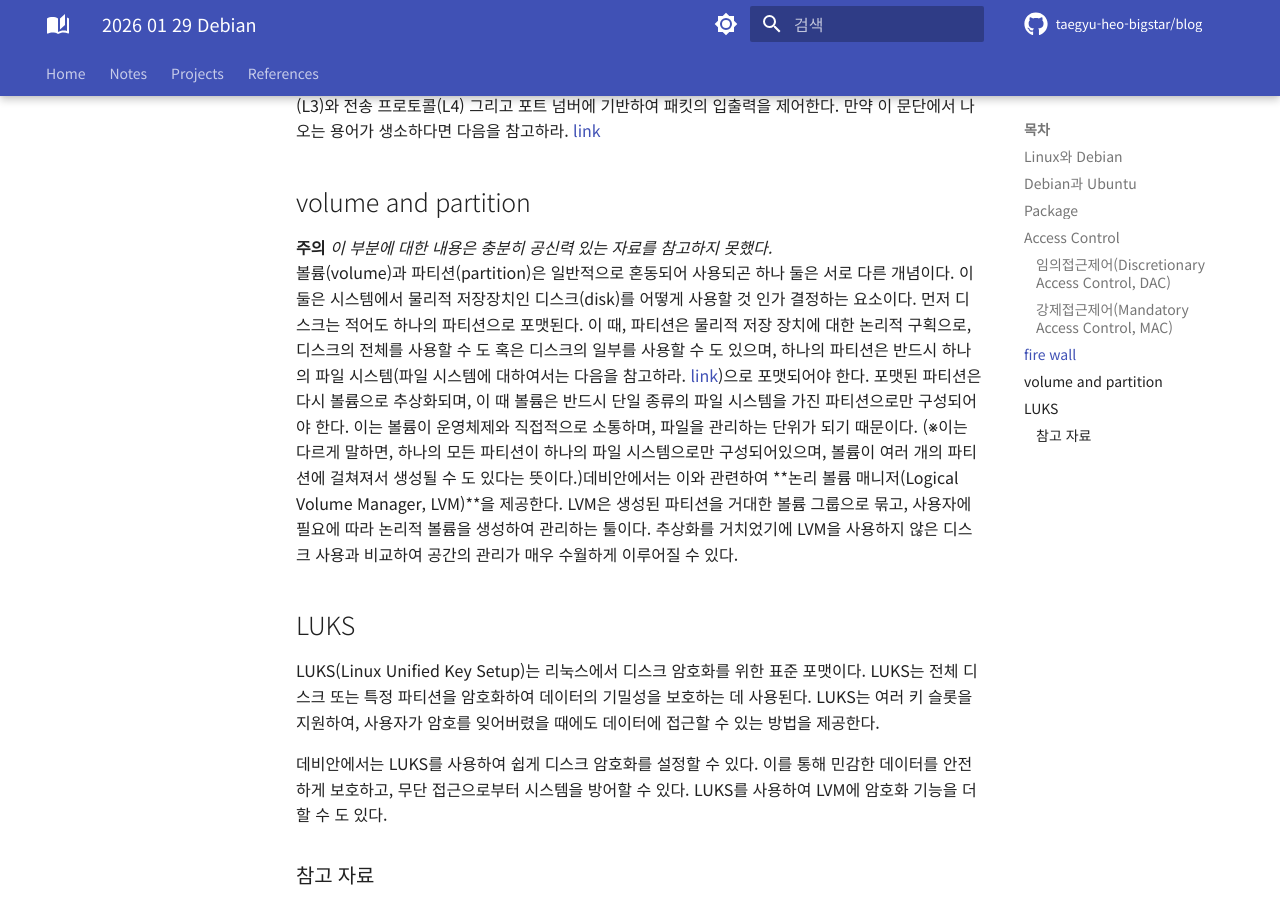
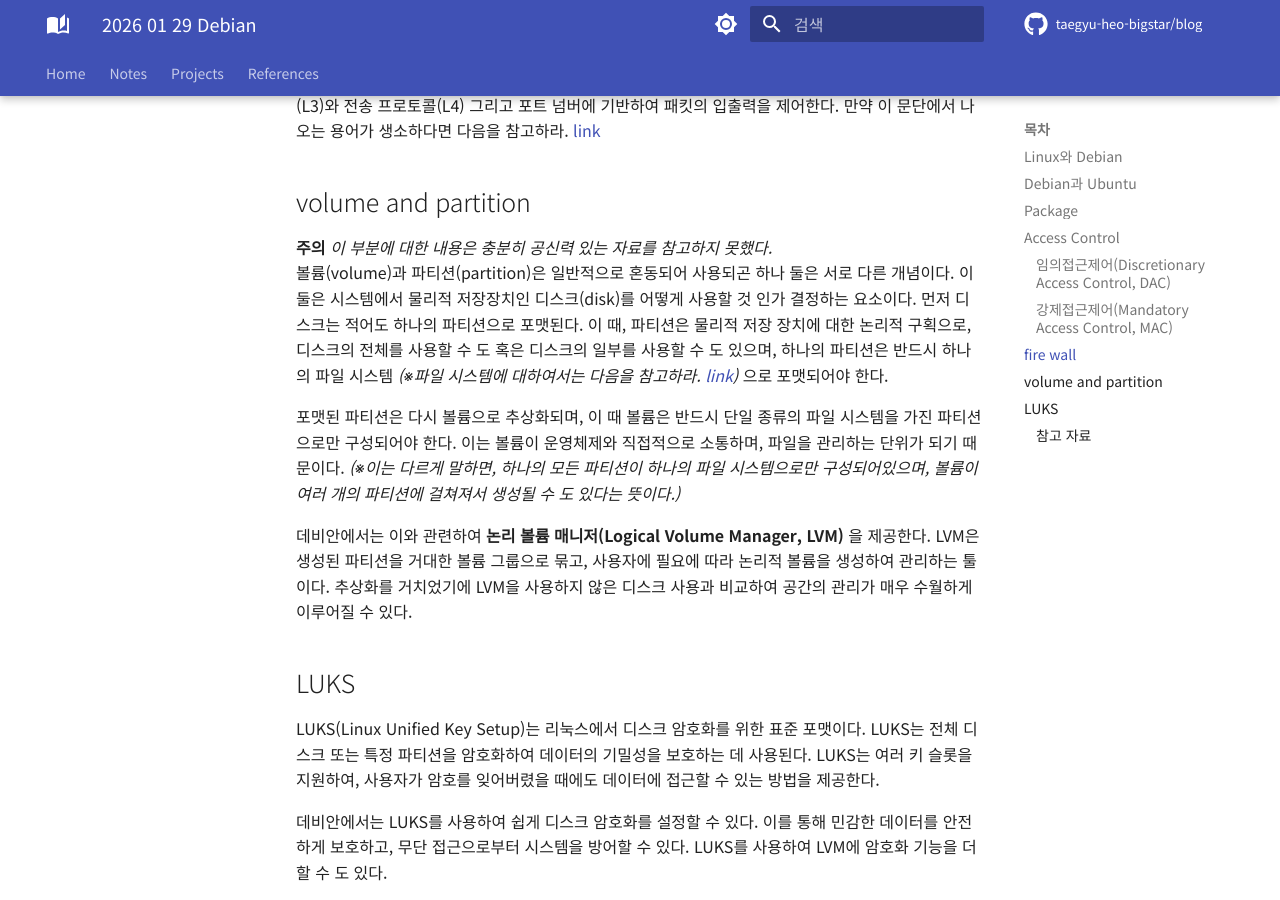
Before and after one commit to taegyu-heo-bigstar/blog, an MkDocs documentation site: the page built from docs/notes/os/2026-01-29-Debian.md, in a window 1280 px wide and 900 px high, scrolled down 3349 px. Built offline with MkDocs 1.6.1 and Material for MkDocs 9.7.7, drawn with Linux system fonts in a browser that asks for light colours; comment, search, counter and statistics services are not loaded.

```diff
--- a/docs/notes/os/2026-01-29-Debian.md
+++ b/docs/notes/os/2026-01-29-Debian.md
@@ -95,7 +95,11 @@ AppArmor는 경로기반 접근제어를 제공하며, 특정 프로그램이
 
 ## volume and partition
 **주의** _이 부분에 대한 내용은 충분히 공신력 있는 자료를 참고하지 못했다._<br>
-볼륨(volume)과 파티션(partition)은 일반적으로 혼동되어 사용되곤 하나 둘은 서로 다른 개념이다. 이 둘은 시스템에서 물리적 저장장치인 디스크(disk)를 어떻게 사용할 것 인가 결정하는 요소이다. 먼저 디스크는 적어도 하나의 파티션으로 포맷된다. 이 때, 파티션은 물리적 저장 장치에 대한 논리적 구획으로, 디스크의 전체를 사용할 수 도 혹은 디스크의 일부를 사용할 수 도 있으며, 하나의 파티션은 반드시 하나의 파일 시스템(파일 시스템에 대하여서는 다음을 참고하라. [link](https://ko.wikipedia.org/wiki/%ED%8C%8C%EC%9D%BC_%EC%8B%9C%EC%8A%A4%ED%85%9C))으로 포맷되어야 한다. 포맷된 파티션은 다시 볼륨으로 추상화되며, 이 때 볼륨은 반드시 단일 종류의 파일 시스템을 가진 파티션으로만 구성되어야 한다. 이는 볼륨이 운영체제와 직접적으로 소통하며, 파일을 관리하는 단위가 되기 때문이다. (※이는 다르게 말하면, 하나의 모든 파티션이 하나의 파일 시스템으로만 구성되어있으며, 볼륨이 여러 개의 파티션에 걸쳐져서 생성될 수 도 있다는 뜻이다.)데비안에서는 이와 관련하여 **논리 볼륨 매니저(Logical Volume Manager, LVM)**을 제공한다. LVM은 생성된 파티션을 거대한 볼륨 그룹으로 묶고, 사용자에 필요에 따라 논리적 볼륨을 생성하여 관리하는 툴이다. 추상화를 거치었기에 LVM을 사용하지 않은 디스크 사용과 비교하여 공간의 관리가 매우 수월하게 이루어질 수 있다.
+볼륨(volume)과 파티션(partition)은 일반적으로 혼동되어 사용되곤 하나 둘은 서로 다른 개념이다. 이 둘은 시스템에서 물리적 저장장치인 디스크(disk)를 어떻게 사용할 것 인가 결정하는 요소이다. 먼저 디스크는 적어도 하나의 파티션으로 포맷된다. 이 때, 파티션은 물리적 저장 장치에 대한 논리적 구획으로, 디스크의 전체를 사용할 수 도 혹은 디스크의 일부를 사용할 수 도 있으며, 하나의 파티션은 반드시 하나의 파일 시스템 _(※파일 시스템에 대하여서는 다음을 참고하라. [link](https://ko.wikipedia.org/wiki/%ED%8C%8C%EC%9D%BC_%EC%8B%9C%EC%8A%A4%ED%85%9C))_ 으로 포맷되어야 한다.
+
+포맷된 파티션은 다시 볼륨으로 추상화되며, 이 때 볼륨은 반드시 단일 종류의 파일 시스템을 가진 파티션으로만 구성되어야 한다. 이는 볼륨이 운영체제와 직접적으로 소통하며, 파일을 관리하는 단위가 되기 때문이다. _(※이는 다르게 말하면, 하나의 모든 파티션이 하나의 파일 시스템으로만 구성되어있으며, 볼륨이 여러 개의 파티션에 걸쳐져서 생성될 수 도 있다는 뜻이다.)_
+
+데비안에서는 이와 관련하여 **논리 볼륨 매니저(Logical Volume Manager, LVM)** 을 제공한다. LVM은 생성된 파티션을 거대한 볼륨 그룹으로 묶고, 사용자에 필요에 따라 논리적 볼륨을 생성하여 관리하는 툴이다. 추상화를 거치었기에 LVM을 사용하지 않은 디스크 사용과 비교하여 공간의 관리가 매우 수월하게 이루어질 수 있다.
 
 ## LUKS
 LUKS(Linux Unified Key Setup)는 리눅스에서 디스크 암호화를 위한 표준 포맷이다. LUKS는 전체 디스크 또는 특정 파티션을 암호화하여 데이터의 기밀성을 보호하는 데 사용된다. LUKS는 여러 키 슬롯을 지원하여, 사용자가 암호를 잊어버렸을 때에도 데이터에 접근할 수 있는 방법을 제공한다.
```
